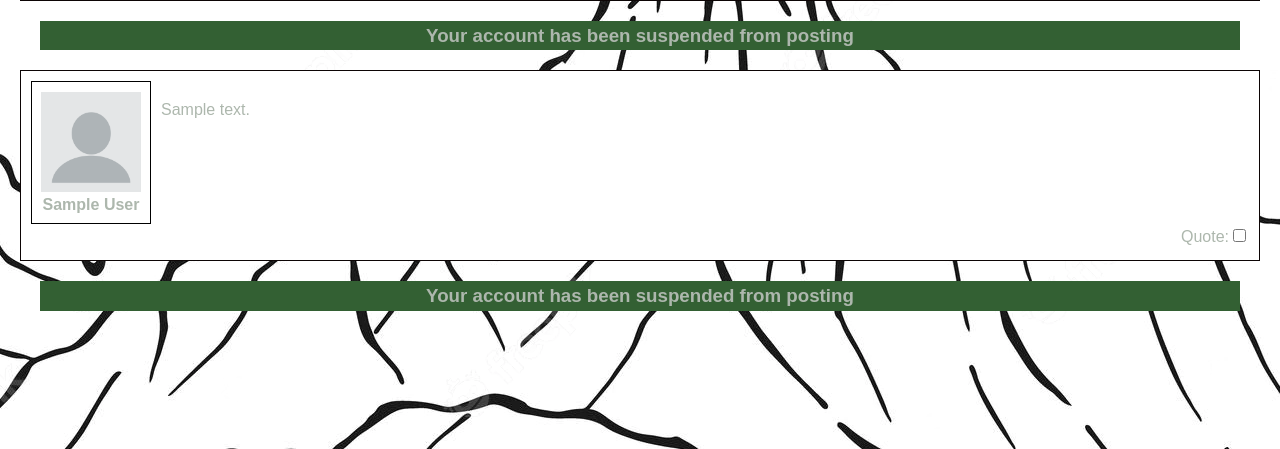
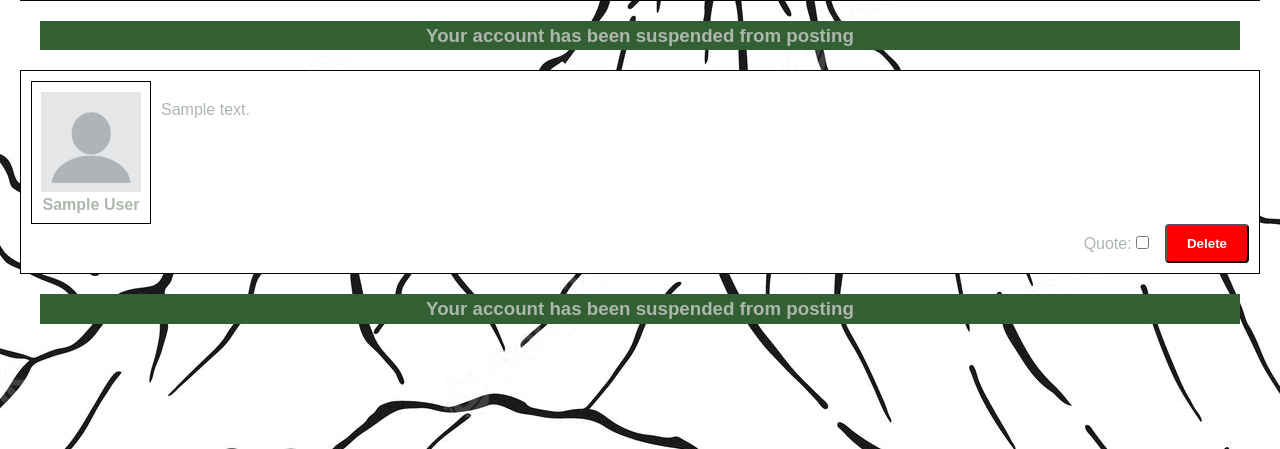
Before and after one commit to COSC360/project-stu-mcg, a PHP site: page /thread.php?id=1 in a window 1280 px wide. Shown: the part 351-800 px from the top of the page. Run offline with PHP 8.4, Linux system fonts and the light colour scheme; a user stored in the database is signed in; tables that the repository leaves empty hold one stand-in row (values such as "Sample post"); a stand-in replaces the project's code that opens the database connection.

Commit message:
css for reply delete button

```diff
--- a/website/css/thread.css
+++ b/website/css/thread.css
@@ -89,4 +89,27 @@ p{
 
 .quoteCheckDiv{
   float: right;
+  margin-top: auto;
+  margin-bottom: auto;
+  margin-left: auto;
+  display: inline;
 }
+
+.delete{
+  background-color: red;
+  display: inline;
+  padding: 10px 20px;
+  margin-left: 1em;
+  color:white;
+  text-decoration: none;
+  border-radius: 4px;
+  float: right;
+  font-weight: bold;
+  cursor: pointer;
+}
+
+.replyBottom{
+  display: flex;
+  width: 100%;
+  float:left;
+}
--- a/website/thread.php
+++ b/website/thread.php
@@ -75,9 +75,14 @@
                         replyRightDiv.append(generateReplyContent(reply.replyText));
                         authorLink = $(`<a href = 'profile.php?user=${reply.replyAuthor}'>`);
                         authorLink.append(replyLeftDiv);
+                        replyBottomDiv = $("<div class='replyBottom'></div>");
+                        replyBottomDiv.append(`<div class='quoteCheckDiv'>Quote:<input type="checkbox" name="quotes[]" value="[quote=${reply.replyId}]${reply.replyAuthor}: ${removeQuotes(reply.replyText)}[/quote=${reply.replyId}]"></div>`)
+                        if($('#isAdmin').val() == 1){
+                            replyBottomDiv.append(`<input class='delete' type='button' value='Delete' onclick='deleteReply(${reply.replyId})'>`)
+                        }
                         replyDiv.append(authorLink);
                         replyDiv.append(replyRightDiv);
-                        replyDiv.append(`<div class='quoteCheckDiv'>Quote:<input type="checkbox" name="quotes[]" value="[quote=${reply.replyId}]${reply.replyAuthor}: ${removeQuotes(reply.replyText)}[/quote=${reply.replyId}]"></div>`)
+                        replyDiv.append(replyBottomDiv);
                         repliesList.append(replyDiv);
                     });
                     if(threadContent.replies.length > 3){
@@ -153,10 +158,11 @@
             </script>
         </head>
         <main>
+            <input type="hidden" id="id" name="id" value="<?php echo($_GET['id'])?>">
             <div id='breadcrum'></div>
             <div id='threadPost' class='thread'></div>
             <form method='post' action ='createReplyForm.php'>
-                <input type="hidden" id="id" name="id" value="<?php echo($_GET['id'])?>">
+                <input type="hidden" id="isAdmin" name="isAdmin" value="<?php echo(isset($_SESSION['isAdmin']))?>">
                 <?php
                     if(!isset($_GET['id'])){
                         die("null thread");
```
